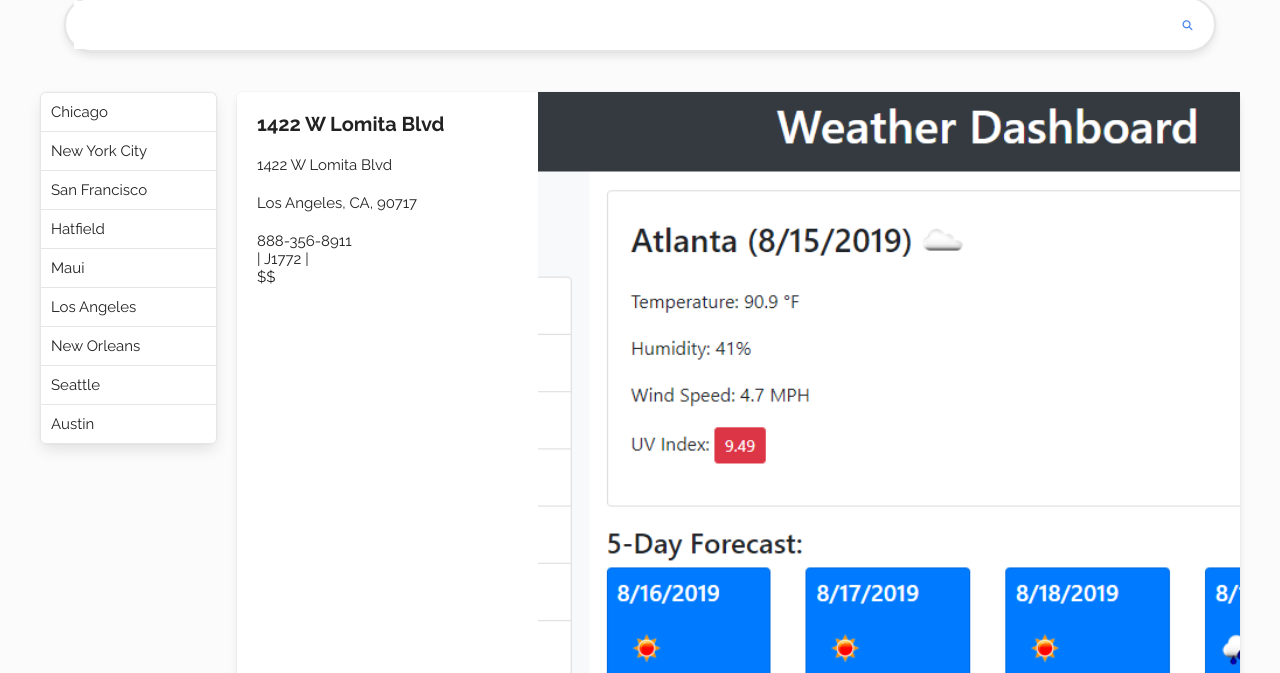
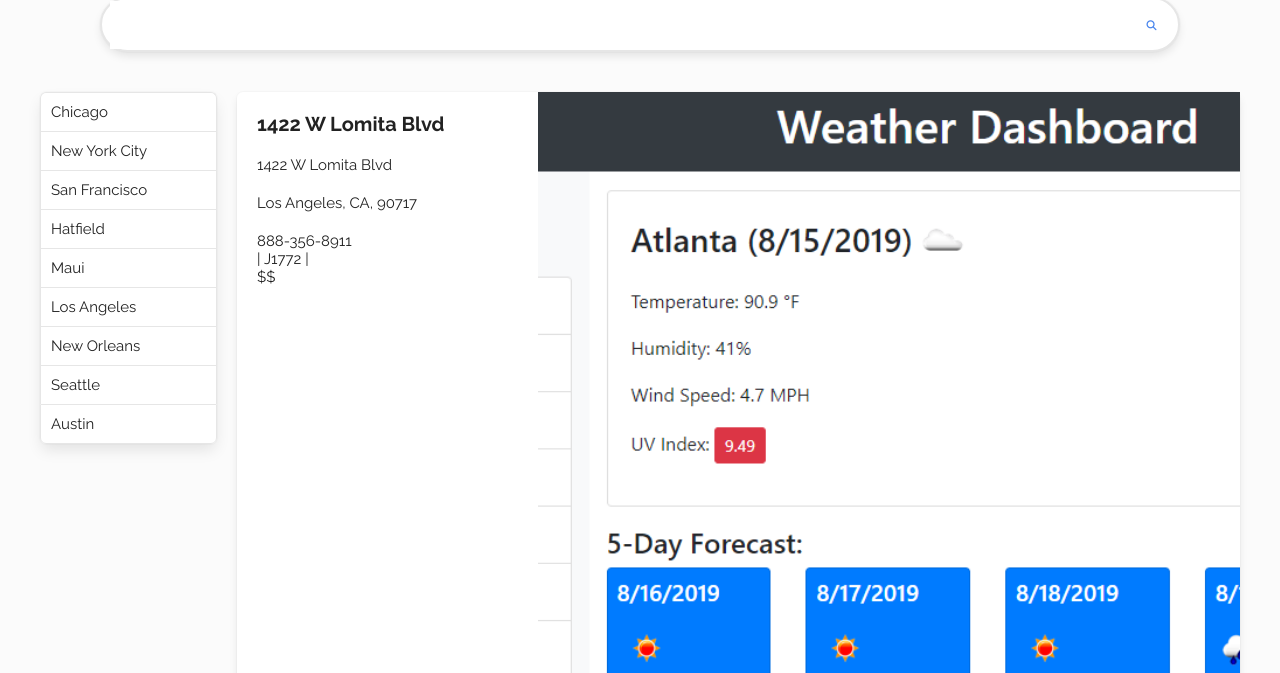
Before and after one commit to espinbrandon49/EV-Station-Location, a website with bundled scripts: page index.html in a window 1280 px wide. Shown: the part 127-800 px from the top of the page. Built offline with nearby package versions, Linux system fonts and the light colour scheme.

Commit message:
edit searchEntry

```diff
--- a/scss/base/_base.scss
+++ b/scss/base/_base.scss
@@ -9,7 +9,7 @@
 html {
   /* html is set to 62.5% so that all REM measurements are based on 10px sizing. 1.5rem = 15px */
   font-size: 62.5%;
-  max-width: 1200px;
+
   height: 100%;
   margin: 0 auto;
 }
@@ -19,6 +19,7 @@ body {
   background-color: $background-color;
   color: $font-color;
   font-family: "Raleway", sans-serif;
+  max-width: 1200px;
 }
 
 .none {
--- a/scss/components/_searchEntry.scss
+++ b/scss/components/_searchEntry.scss
@@ -17,7 +17,7 @@
   }
 
   .searchBar {
-    width: 90vw;
+    width: 90%;
     display: flex;
     border: 2px solid $search-bar-border;
     border-radius: 500px;
--- a/scss/layout/_layout.scss
+++ b/scss/layout/_layout.scss
@@ -1,5 +1,6 @@
 .searchEntry {
   @include flexPosition(center, center, column);
+  // width: 90%;
 }
 
 .saved-map {
```
Also changed, not shown: css/main.css.
